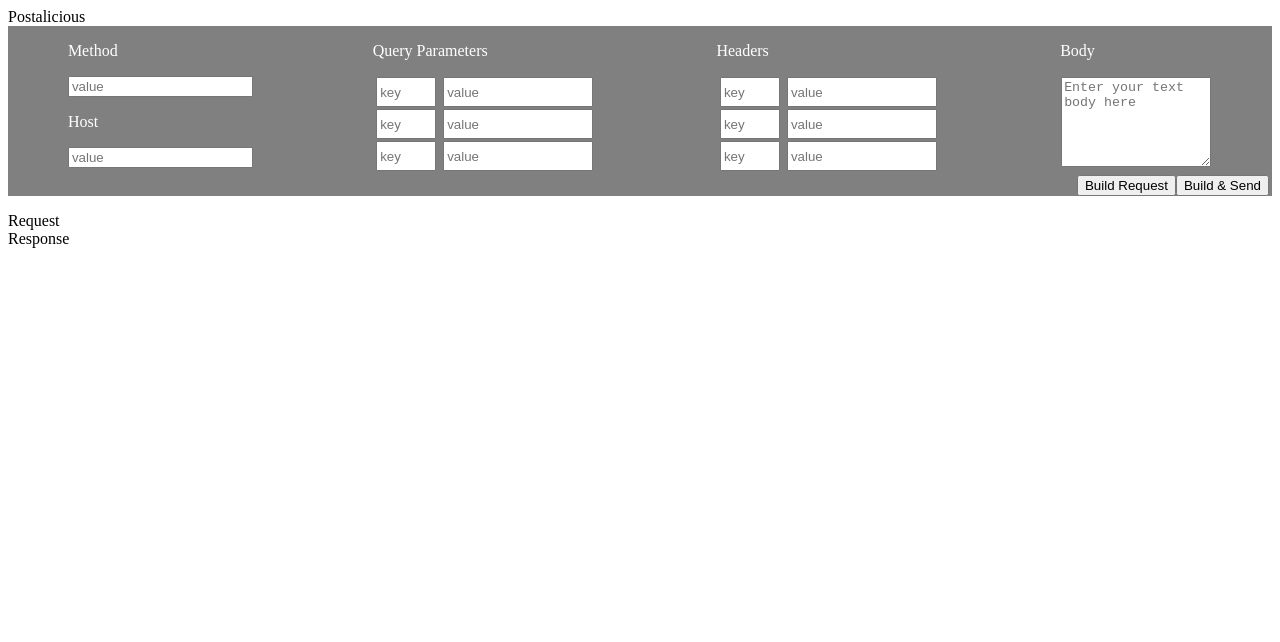
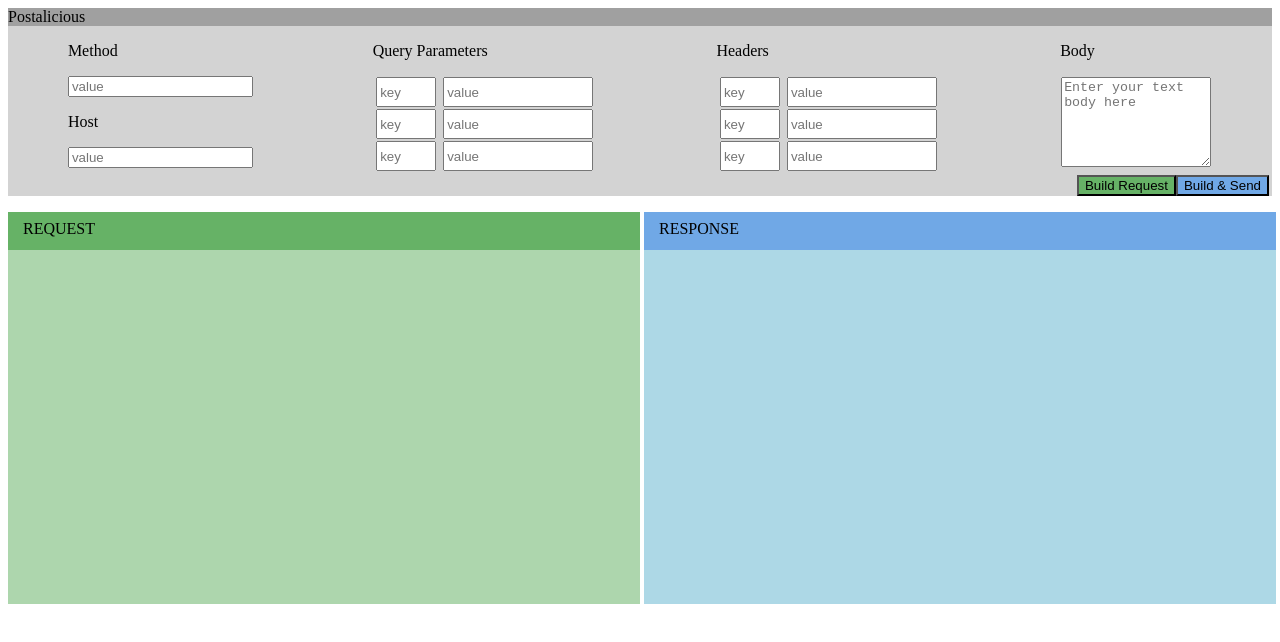
Before and after one commit to HJBowers/garrulous-quail, a website: page postalicious/public/index.html in a window 1280 px wide. Drawn offline with Linux system fonts and the light colour scheme.

Commit message:
beautified postalicious

```diff
--- a/postalicious/public/index.html
+++ b/postalicious/public/index.html
@@ -51,26 +51,28 @@
               </div>
           </div>
           <div class='buttons'>
-            <input type="submit" value="Build Request">
-            <input type="submit" value="Build & Send">
+            <input class='requestButton' type="submit" value="Build Request">
+            <input class='sendButton' type="submit" value="Build & Send">
           </div>
           </form>
         </div>
       </div>
+      <div class="HTTPResult">
         <div class='HTTPRequest'>
           <div class='HTTPRequestHeader'>
-          Request
+            REQUEST
           </div>
           <div class='HTTPRequestBody'>
           </div>
         </div>
         <div class='HTTPResponse'>
           <div class='HTTPResponseHeader'>
-          Response
+            RESPONSE
           </div>
           <div class='HTTPResponseBody'>
           </div>
         </div>
       </div>
+    </div>
   </body>
 </html>
--- a/postalicious/public/main.js
+++ b/postalicious/public/main.js
@@ -1,17 +1,16 @@
 function buildRequest() {
   var element = document.createElement('')
-  element.id = ''
-  var  = document.getElementsByClassName('queryParameters')
+  element.class = ''
 
-  const method =
-  const host =
+  const method = document.getElementsByClassName('methodBox')
+  const host = document.getElementsByClassName('hostBox')
 
-//query
-
-
-//header
-
-
-//body
+// //queryParameters
+//   const queryKeys = document.getElementsByClassName('qKeyBox')
+//   const queryValues = document.getElementsByClassName('qValueBox')
+//
+// //queryParameters
+//   const queryKeys = document.getElementsByClassName('qKeyBox')
+//   const queryValues = document.getElementsByClassName('qValueBox')
 
 }
--- a/postalicious/public/styles.css
+++ b/postalicious/public/styles.css
@@ -1,9 +1,13 @@
+.htmlHeader {
+  background-color: #a0a0a0;
+}
+
 .container{
   background-color: white;
   }
 
 .inputParameters {
-  background-color: grey;
+  background-color: #d3d3d3;
 }
 
 .form {
@@ -40,12 +44,52 @@
   margin: 3px;
 }
 
-.titles {
-  color: white;
+.requestButton{
+  background-color: #66b266;
 }
 
-.bodyBox{
+.sendButton{
+  background-color: #70a8e6;
+}
+
+.titles {
+  color: black;
+}
+
+.bodyBox {
   height: 90px;
   width: 150px;
   margin: 1px;
 }
+
+.HTTPResult{
+  white-space: nowrap;
+}
+
+.HTTPRequest {
+  background-color: #add6ad;
+  height: 50%;
+  width: 50%;
+  display: inline-block;
+}
+
+.HTTPResponse {
+  height: 50%;
+  width: 50%;
+  display: inline-block;
+  background-color: #ADD8E6;
+}
+
+.HTTPRequestHeader {
+  background-color: #66b266;
+  height: 30px;
+  padding-left: 15PX;
+  padding-top: 8PX;
+}
+
+.HTTPResponseHeader {
+  background-color: #70a8e6;
+  height: 30px;
+  padding-left: 15PX;
+  padding-top: 8PX;
+}
```
Also changed, not shown: README.md. Lines whose indentation alone changed are shown as unchanged.
